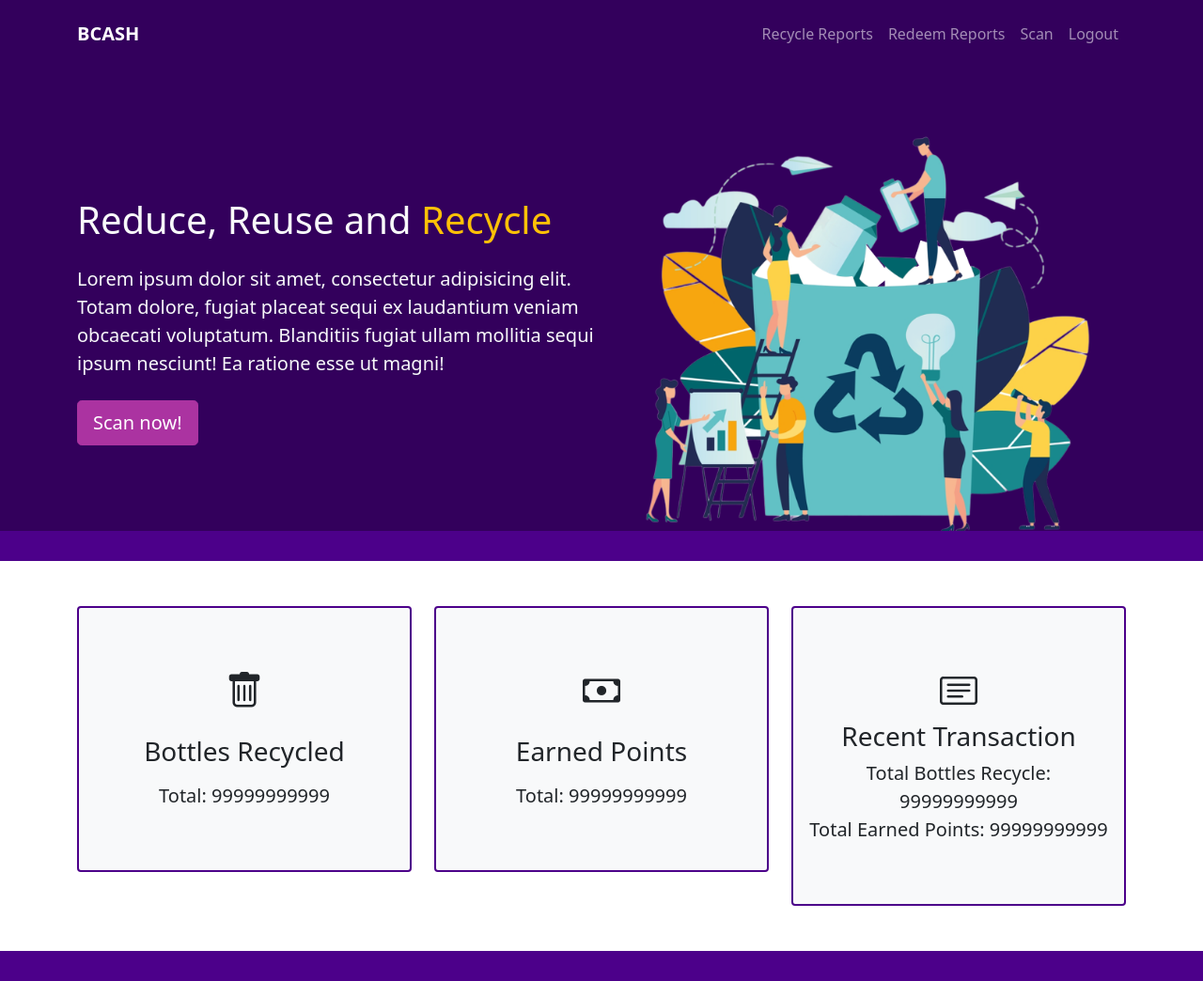
After one commit to LouielAngeloQuisim/THESIS-BCASH, a PHP site: page /dash_admin.php in a window 1280 px wide. The commit adds this page. Shown: the whole page at 94% size. Run offline with PHP 8.4, Linux system fonts and the light colour scheme; some libraries are stand-ins or nearby versions; some web fonts are replaced.

Commit message:
mga dash

```diff
--- /dev/null
+++ b/dash_admin.php
@@ -0,0 +1,125 @@
+<!doctype html>
+<html lang="en">
+  <head>
+    <meta charset="utf-8">
+    <meta name="viewport" content="width=device-width, initial-scale=1">
+
+    <link href="sass/main.css" rel="stylesheet">
+
+    <link rel="stylesheet" href="https://cdn.jsdelivr.net/npm/bootstrap-icons@1.3.0/font/bootstrap-icons.css">
+
+    <link rel="stylesheet" type="text/css" href="css/style.css">
+
+    <title>BCash</title>
+  </head>
+  <body>
+    <!-- navbar -->
+    <nav class="navbar navbar-expand-lg bg-dark navbar-dark py-3">
+        <div class="container">
+            <a href="#" class="navbar-brand fw-bold">BCASH</a>
+
+            <button class="navbar-toggler" type="button" data-bs-toggle="collapse" data-bs-target="#navmenu">
+                <span class="navbar-toggler-icon"></span>
+            </button>
+
+            <div class="collapse navbar-collapse" id="navmenu">
+                <ul class="navbar-nav ms-auto">
+                    <!-- eto yung pwede pa siyang bumalik sa mismong dashboard
+                    <li class="nav-item">
+                        <a href="" class="nav-link">Home</a>
+                    </li>
+                    -->
+                    <li class="nav-item">
+                        <a href="" class="nav-link">Recycle Reports</a>
+                    </li>
+                    <li class="nav-item">
+                        <a href="" class="nav-link">Redeem Reports</a>
+                    </li>
+                    <li class="nav-item">
+                        <a href="" class="nav-link">Scan</a>
+                    </li>
+                    <li class="nav-item">
+                        <a href="" class="nav-link">Logout</a>
+                    </li>
+                </ul>
+            </div>
+        </div>
+    </nav>
+
+    <!-- show case with scan button -->
+    <section class="bg-dark text-light p-5 p-lg-0 pt-lg-5 text-center text-sm-start">
+        <div class="container">
+            <div class="d-sm-flex align-items-center justify-content-between">
+                <div>
+                    <h1>Reduce, Reuse and <span class="text-warning">Recycle</span></h1>
+                    <p class="lead my-4">
+                        Lorem ipsum dolor sit amet, consectetur adipisicing elit. Totam dolore, fugiat placeat sequi ex laudantium veniam obcaecati voluptatum. Blanditiis fugiat ullam mollitia sequi ipsum nesciunt! Ea ratione esse ut magni!
+                    </p>
+                    <a href="" type="button" class="btn btn-secondary btn-lg">Scan now!</a>
+                </div>
+                <img class="img-fluid w-50 d-none d-sm-block" src="img/picture1.PNG" alt="">
+            </div>
+        </div>
+    </section>
+
+    <!-- black line -->
+    <section class="bg-primary d-none d-sm-block p-3">
+    </section>
+
+    <!-- cards  -->
+    <section class="p-5">
+        <div class="container">
+            <div class="row text-center g-4">
+                <div class="col-md">
+                    <div class="card bg-light text-fontdark border border-2 border-primary p-3">
+                        <div class="h1 mb-md-4 mt-md-5">
+                            <i class="bi bi-trash"></i>
+                        </div>
+                        <h3 class="card-title mb-md-3">
+                            Bottles Recycled
+                        </h3>
+                        <p class="card-text lead mb-md-5">
+                            Total: 99999999999
+                        </p>
+                    </div>
+                </div>
+                <div class="col-md">
+                    <div class="card bg-light text-fontdark border border-2 border-primary p-3">
+                        <div class="h1 mb-md-4 mt-md-5">
+                            <i class="bi bi-cash"></i>
+                        </div>
+                        <h3 class="card-title mb-md-3">
+                            Earned Points
+                        </h3>
+                        <p class="card-text lead mb-md-5">
+                            Total: 99999999999
+                        </p>
+                    </div>
+                </div>
+                <div class="col-md">
+                    <div class="card bg-light text-fontdark border border-2 border-primary p-3">
+                        <div class="h1 mb-2 mt-md-5">
+                            <i class="bi bi-card-text"></i>
+                        </div>
+                        <h3 class="card-title mb-2">
+                            Recent Transaction
+                        </h3>
+                        <p class="card-text lead mb-md-5">
+                            Total Bottles Recycle: 99999999999 <br>
+                            Total Earned Points: 99999999999
+                        </p>
+                    </div>
+                </div>
+            </div>
+        </div>
+    </section>
+
+    <!-- black line -->
+    <section class="bg-primary d-none d-sm-block p-3">
+    </section>
+
+    <script src="https://cdn.jsdelivr.net/npm/bootstrap@5.0.2/dist/js/bootstrap.bundle.min.js"
+    integrity="sha384-MrcW6ZMFYlzcLA8Nl+NtUVF0sA7MsXsP1UyJoMp4YLEuNSfAP+JcXn/tWtIaxVXM" crossorigin="anonymous">
+    </script>
+  </body>
+</html>
--- a/dashboard.php
+++ b/dashboard.php
@@ -14,7 +14,7 @@
   </head>
   <body>
     <!-- navbar -->
-    <nav class="navbar navbar-expand-lg navbar-fixed-top bg-primary navbar-dark py-3">
+    <nav class="navbar navbar-expand-lg bg-primary navbar-dark py-3">
         <div class="container">
             <a href="#" class="navbar-brand fw-bold">BCASH</a>
 
@@ -53,7 +53,7 @@
                     <p class="lead my-4">
                         Lorem ipsum dolor sit amet, consectetur adipisicing elit. Totam dolore, fugiat placeat sequi ex laudantium veniam obcaecati voluptatum. Blanditiis fugiat ullam mollitia sequi ipsum nesciunt! Ea ratione esse ut magni!
                     </p>
-                    <a href="" type="button" class="btn btn-secondary btn-lg">Scan now!</a>
+                    <a href="" type="button" class="btn btn-secondary btn-lg">Show Qr Code!</a>
                 </div>
                 <img class="img-fluid w-50 d-none d-sm-block" src="img/picture1.PNG" alt="">
             </div>
```
